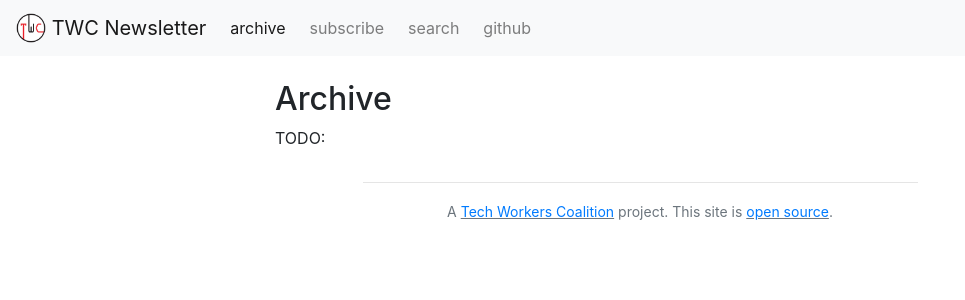
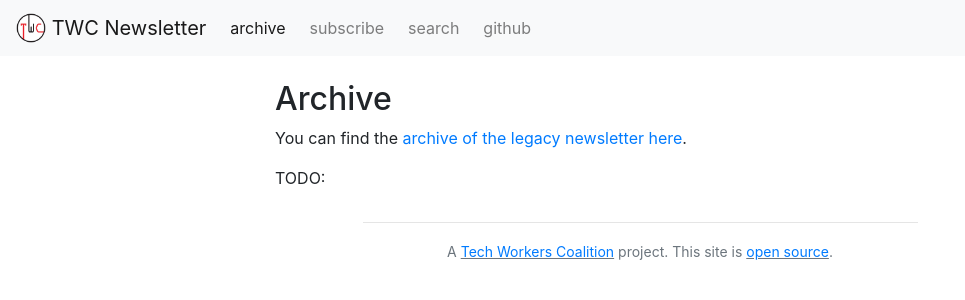
Before and after one commit to techworkersco/techworkersco.github.io, a Jekyll site: the page built from archive.md, in a window 1280 px wide. Shown: the top 300 px of the page, without its empty margins (0-965 px from the left). Built offline with Jekyll 4.4.1, drawn with Linux system fonts in a browser that asks for light colours; nearby versions of some CDN libraries; library files that are not in the unit come from our copies.

Commit message:
update archive

```diff
--- a/archive.md
+++ b/archive.md
@@ -3,4 +3,6 @@ layout: standalone
 title: Archive
 ---
 
+You can find the [archive of the legacy newsletter here](https://us11.campaign-archive.com/home/?u=194e57c175176cfd13007a197&id=7cb85d276a).
+
 > TODO:
```
